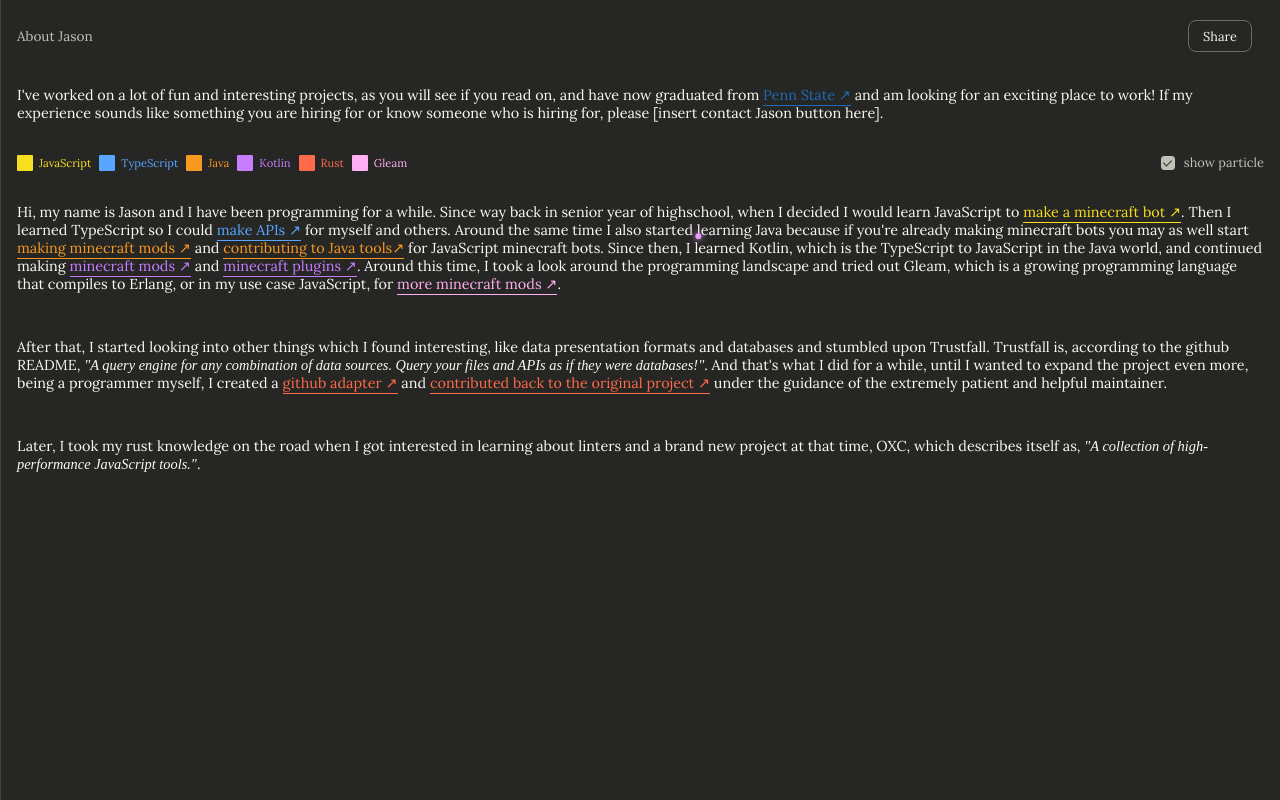
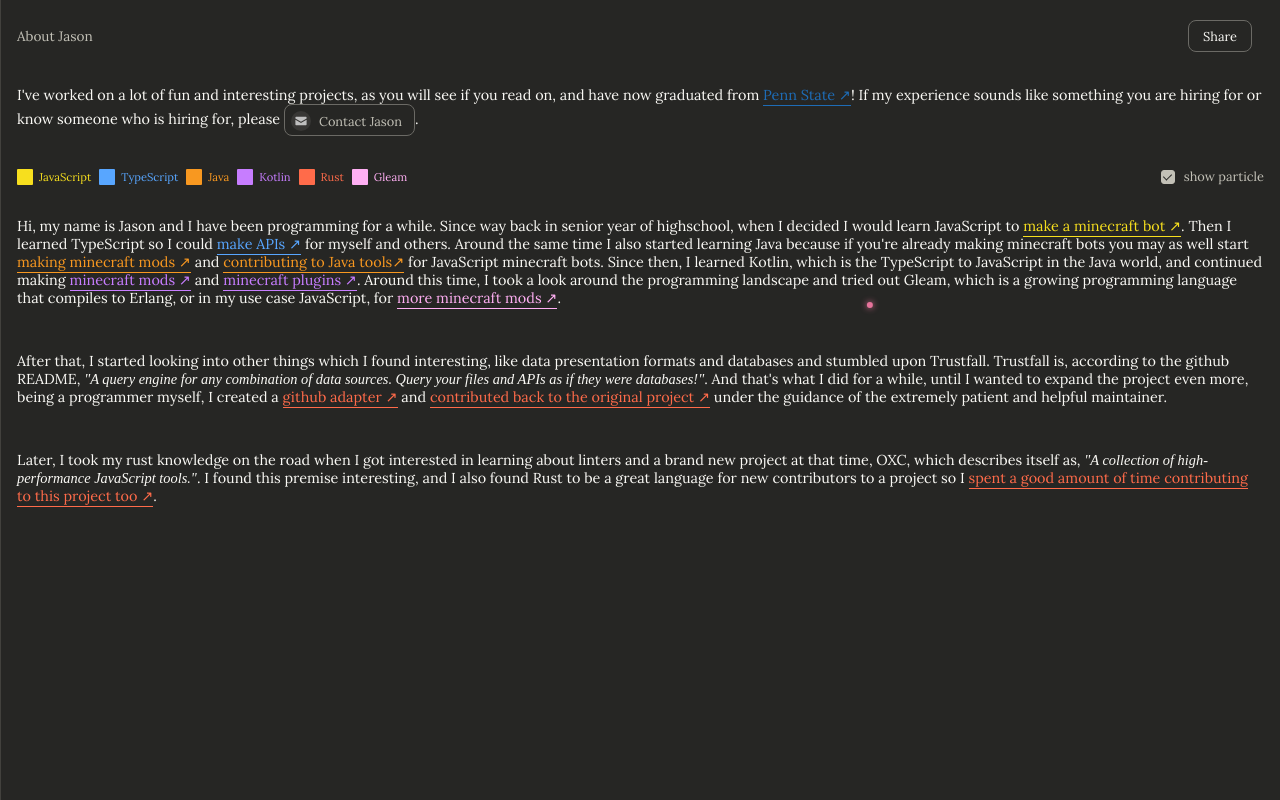
Before and after one commit to u9g/jason-portfolio, a Vue app: page / in a window 1280 px wide. Built offline with nearby package versions, Linux system fonts and the light colour scheme; a web font is replaced by a local one.

Commit message:
Add inline contact button, OXC link, and update intro text

```diff
--- a/src/components/About.vue
+++ b/src/components/About.vue
@@ -1,5 +1,7 @@
 <script setup lang="ts">
 import { ref, onMounted, onUnmounted } from "vue";
+import contactIcon from "../assets/contact.svg";
+import SidebarButton from "./SidebarButton.vue";
 
 defineProps<{
   sidebarCollapsed: boolean;
@@ -227,8 +229,15 @@
         rel="noopener noreferrer"
         class="lang-psu"
         >Penn State ↗</a
-      >
-      and am looking for an exciting place to work! If my experience sounds like something you are hiring for or know someone who is hiring for, please [insert contact Jason button here].
+      >! If my experience sounds like something you are hiring for or know
+      someone who is hiring for, please
+      <SidebarButton
+        :icon="contactIcon"
+        label="Contact Jason"
+        href="https://www.linkedin.com/in/jason-lernerman/"
+        :collapsed="false"
+        class="inline-contact-btn"
+      />.
     </p>
     <div
       class="about-content"
@@ -423,7 +432,16 @@
         Later, I took my rust knowledge on the road when I got interested in
         learning about linters and a brand new project at that time, OXC, which
         describes itself as,
-        <em>"A collection of high-performance JavaScript tools."</em>.
+        <em>"A collection of high-performance JavaScript tools."</em>. I found
+        this premise interesting, and I also found Rust to be a great language
+        for new contributors to a project so I
+        <a
+          href="https://github.com/oxc-project/oxc/commits?author=u9g"
+          target="_blank"
+          rel="noopener noreferrer"
+          class="lang-rust"
+          >spent a good amount of time contributing to this project too ↗</a
+        >.
       </p>
     </div>
   </div>
@@ -613,6 +631,14 @@
   padding-bottom: 1px;
 }
 
+.inline-contact-btn {
+  display: inline-flex !important;
+  width: auto !important;
+  vertical-align: middle;
+  border: 0.5px solid var(--text-dim) !important;
+  border-radius: 8px !important;
+}
+
 .about-content a {
   text-decoration: none;
   border-bottom: 1px solid currentColor;
```
